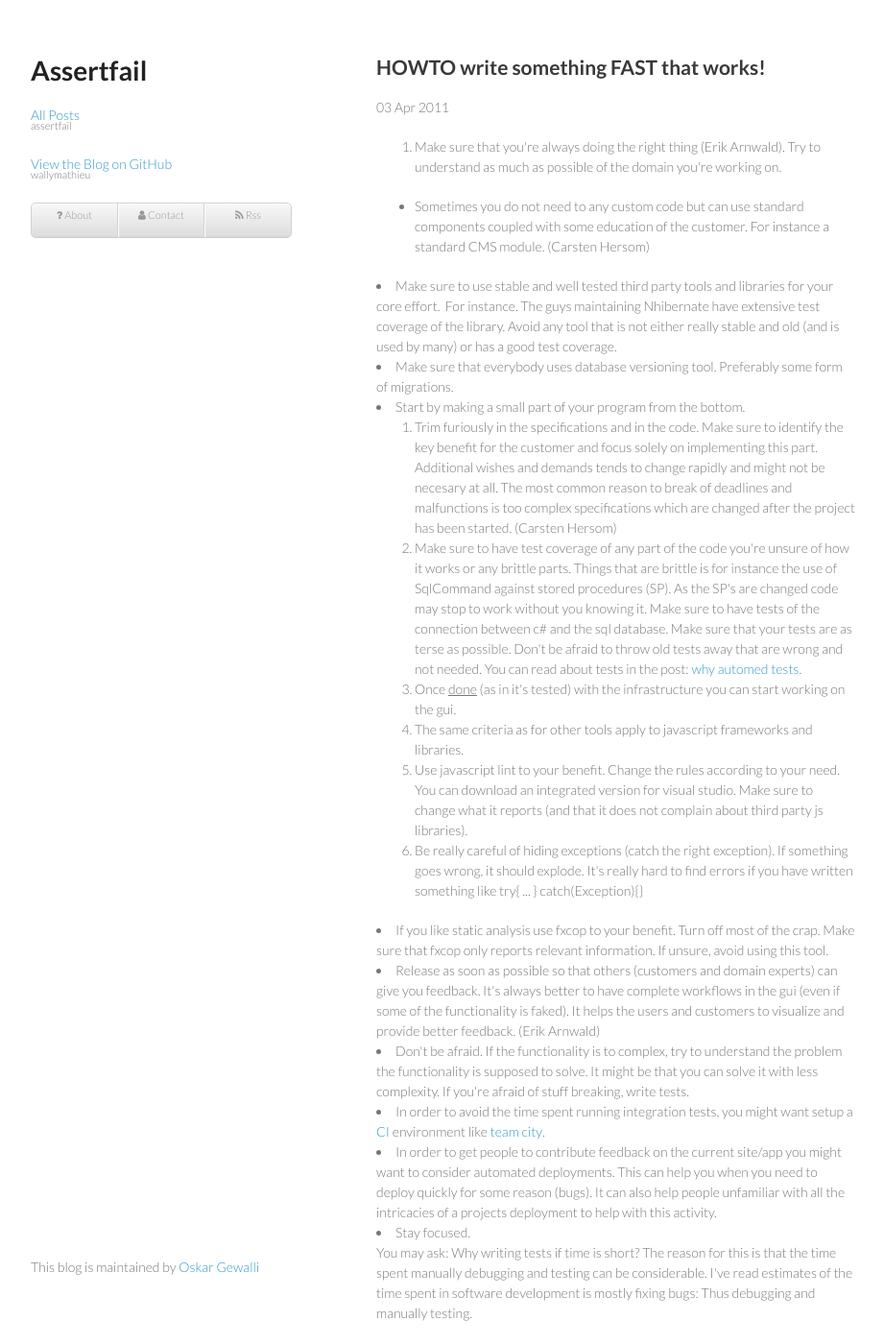
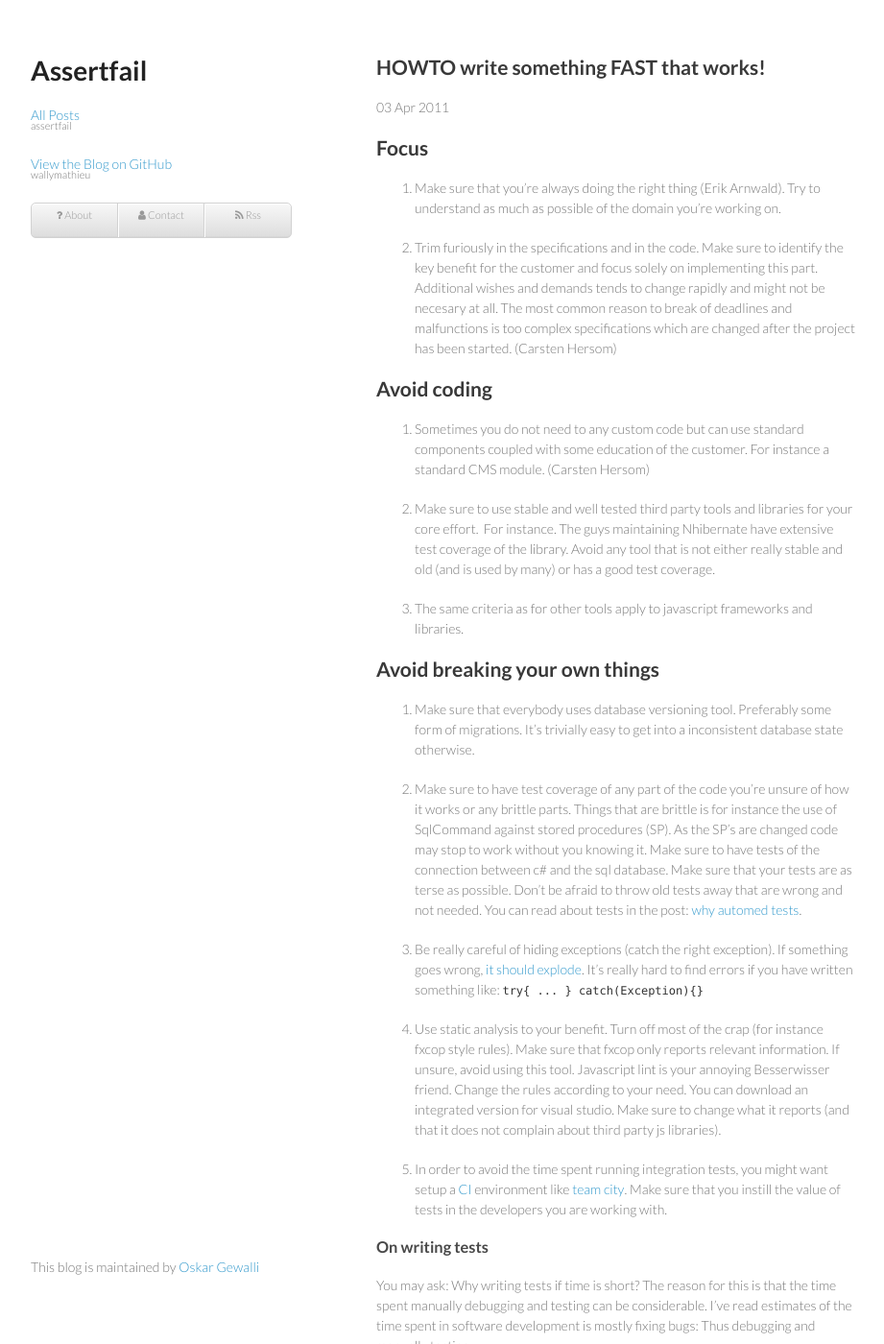
Before and after one commit to wallymathieu/assertfail, a Jekyll site: the page built from _posts/2011-04-03-howto-write-something-fast-that-works.markdown, in a window 1280 px wide and 1400 px high. Shown: the whole window at 96% size, without its empty margins (178-1099 px from the left). Built offline with Jekyll 4.4.1, drawn with Linux system fonts in a browser that asks for light colours; nearby versions of some CDN libraries; some of the changed text lies outside the part shown.

Commit message:
Cleanup of howto write something fast that works

````diff
--- a/_posts/2011-04-03-howto-write-something-fast-that-works.markdown
+++ b/_posts/2011-04-03-howto-write-something-fast-that-works.markdown
@@ -5,37 +5,52 @@ date: 2011-04-03T15:18:00+02:00
 tags: unit-test
 ---
 
-<div dir="ltr" style="text-align: left;" trbidi="on">
-<ol style="text-align: left;">
-<li>Make sure that you're always doing the right thing (Erik Arnwald). Try to understand as much as possible of the domain you're working on.</li>
-</ol>
-<ul>
-<li>Sometimes you do not need to any custom code but can use standard components coupled with some education of the customer. For instance a standard CMS module. (Carsten Hersom)</li>
-</ul>
-<li>Make sure to use stable and well tested third party tools and libraries for your core effort.  For instance. The guys maintaining Nhibernate have extensive test coverage of the library. Avoid any tool that is not either really stable and old (and is used by many) or has a good test coverage.</li>
-<li>Make sure that everybody uses database versioning tool. Preferably some form of migrations. </li>
-<li>Start by making a small part of your program from the bottom. </li>
-<ol>
-<li>Trim furiously in the specifications and in the code. Make sure to identify the key benefit for the customer and focus solely on implementing this part. Additional wishes and demands tends to change rapidly and might not be necesary at all. The most common reason to break of deadlines and malfunctions is too complex specifications which are changed after the project has been started. (Carsten Hersom)</li>
-<li>Make sure to have test coverage of any part of the code you're unsure of how it works or any brittle parts. Things that are brittle is for instance the use of SqlCommand against stored procedures (SP). As the SP's are changed code may stop to work without you knowing it. Make sure to have tests of the connection between c# and the sql database. Make sure that your tests are as terse as possible. Don't be afraid to throw old tests away that are wrong and not needed. You can read about tests in the post: <a href="/2011/03/31/why-automated-tests.html">why automed tests</a>.</li>
-<li>Once <u>done</u> (as in it's tested) with the infrastructure you can start working on the gui. </li>
-<li>The same criteria as for other tools apply to javascript frameworks and libraries.</li>
-<li>Use javascript lint to your benefit. Change the rules according to your need. You can download an integrated version for visual studio. Make sure to change what it reports (and that it does not complain about third party js libraries).</li>
-<li>Be really careful of hiding exceptions (catch the right exception). If something goes wrong, it should explode. It's really hard to find errors if you have written something like try{ ... } catch(Exception){}</li>
-</ol>
-<li>If you like static analysis use fxcop to your benefit. Turn off most of the crap. Make sure that fxcop only reports relevant information. If unsure, avoid using this tool.</li>
-<li>Release as soon as possible so that others (customers and domain experts) can give you feedback. It's always better to have complete workflows in the gui (even if some of the functionality is faked). It helps the users and customers to visualize and provide better feedback. (Erik Arnwald)</li>
-<li>Don't be afraid. If the functionality is to complex, try to understand the problem the functionality is supposed to solve. It might be that you can solve it with less complexity. If you're afraid of stuff breaking, write tests.</li>
-<li>In order to avoid the time spent running integration tests, you might want setup a <a href="http://en.wikipedia.org/wiki/Continuous_integration">CI</a> environment like <a href="http://www.jetbrains.com/teamcity/">team city</a>. </li>
-<li>In order to get people to contribute feedback on the current site/app you might want to consider automated deployments. This can help you when you need to deploy quickly for some reason (bugs). It can also help people unfamiliar with all the intricacies of a projects deployment to help with this activity. </li>
-<li>Stay focused.</li>
+## Focus
 
-<div>
-You may ask: Why writing tests if time is short? The reason for this is that the time spent manually debugging and testing can be considerable. I've read estimates of the time spent in software development is mostly fixing bugs: Thus debugging and manually testing. </div>
-<div>
-<br>
-</div>
-<div>
-Some people can write a working program really fast without tests and structure and with mostly duct tape and spit to keep it together. These people are few. Of the programmers I've met only a handful have this skill. For most of us it's not quick and dirty, it's just dirty. As one of my former coworkers (Mads) told me: Writing quick and dirty code is like taking a loan. There is always an interest that you need to pay. The longer you wait before refactoring the higher the cost.</div>
-</div>
-<div style="clear: both;"></div>
+1.   Make sure that you're always doing the right thing (Erik Arnwald). Try to understand as much as possible of the domain you're working on.
+
+2.  Trim furiously in the specifications and in the code. Make sure to identify the key benefit for the customer and focus solely on implementing this part. Additional wishes and demands tends to change rapidly and might not be necesary at all. The most common reason to break of deadlines and malfunctions is too complex specifications which are changed after the project has been started. (Carsten Hersom)
+
+## Avoid coding
+
+1.   Sometimes you do not need to any custom code but can use standard components coupled with some education of the customer. For instance a standard CMS module. (Carsten Hersom)
+
+2.   Make sure to use stable and well tested third party tools and libraries for your core effort.  For instance. The guys maintaining Nhibernate have extensive test coverage of the library. Avoid any tool that is not either really stable and old (and is used by many) or has a good test coverage.
+
+3.   The same criteria as for other tools apply to javascript frameworks and libraries.
+
+## Avoid breaking your own things
+
+1.   Make sure that everybody uses database versioning tool. Preferably some form of migrations. It's trivially easy to get into a inconsistent database state otherwise.
+
+2.   Make sure to have test coverage of any part of the code you're unsure of how it works or any brittle parts. Things that are brittle is for instance the use of SqlCommand against stored procedures (SP). As the SP's are changed code may stop to work without you knowing it. Make sure to have tests of the connection between c# and the sql database. Make sure that your tests are as terse as possible. Don't be afraid to throw old tests away that are wrong and not needed. You can read about tests in the post: [why automed tests](/2011/03/31/why-automated-tests.html).
+
+3.   Be really careful of hiding exceptions (catch the right exception). If something goes wrong, [it should explode](http://ferd.ca/the-zen-of-erlang.html). It's really hard to find errors if you have written something like: ``` try{ ... } catch(Exception){} ```
+
+4.   Use static analysis to your benefit. Turn off most of the crap (for instance fxcop style rules). Make sure that fxcop only reports relevant information. If unsure, avoid using this tool. Javascript lint is your annoying Besserwisser friend. Change the rules according to your need. You can download an integrated version for visual studio. Make sure to change what it reports (and that it does not complain about third party js libraries).
+
+5.   In order to avoid the time spent running integration tests, you might want setup a [CI](http://en.wikipedia.org/wiki/Continuous_integration) environment like [team city](http://www.jetbrains.com/teamcity/). Make sure that you instill the value of tests in the developers you are working with.
+
+### On writing tests
+
+You may ask: Why writing tests if time is short? The reason for this is that the time spent manually debugging and testing can be considerable. I've read estimates of the time spent in software development is mostly fixing bugs: Thus debugging and manually testing.
+
+Some people can write a working program really fast without tests and structure and with mostly duct tape and spit to keep it together. These people are few. Of the programmers I've met only a handful have this skill. For most of us it's not quick and dirty, it's just dirty. As one of my former coworkers (Mads) told me: Writing quick and dirty code is like taking a loan. There is always an interest that you need to pay. The longer you wait before refactoring the higher the cost.
+
+## Feedback
+
+1.   Start by making a small part of your program that can be shown to people for feedback.
+
+2.   Release as soon as possible so that others (customers and domain experts) can give you feedback. It's always better to have complete workflows in the gui (even if some of the functionality is faked). It helps the users and customers to visualize and provide better feedback. (Erik Arnwald)
+
+3.   In order to get people to contribute feedback on the current site/app you might want to consider automated deployments. This can help you when you need to deploy quickly for some reason (bugs). It can also help people unfamiliar with all the intricacies of a projects deployment to help with this activity.
+
+## Mentality
+
+1.   Don't be afraid. If the functionality is to complex, try to understand the problem the functionality is supposed to solve. It might be that you can solve it with less complexity. If you're afraid of stuff breaking, write tests.
+
+2.   Avoid having people around that stress you or your coworkers. It might be better to have stressed managers or customers interact with only one person from the team. Productivity slows to a crawl if people get to stressed.
+
+3.   You need to talk and listen. The first thing that happens to me and others are that you stop listening when you're stressed.
+
+4.   If you are in many projects that stress you out, you burn out or make an ass of yourself (burn yourself in the eyes of others).
````
